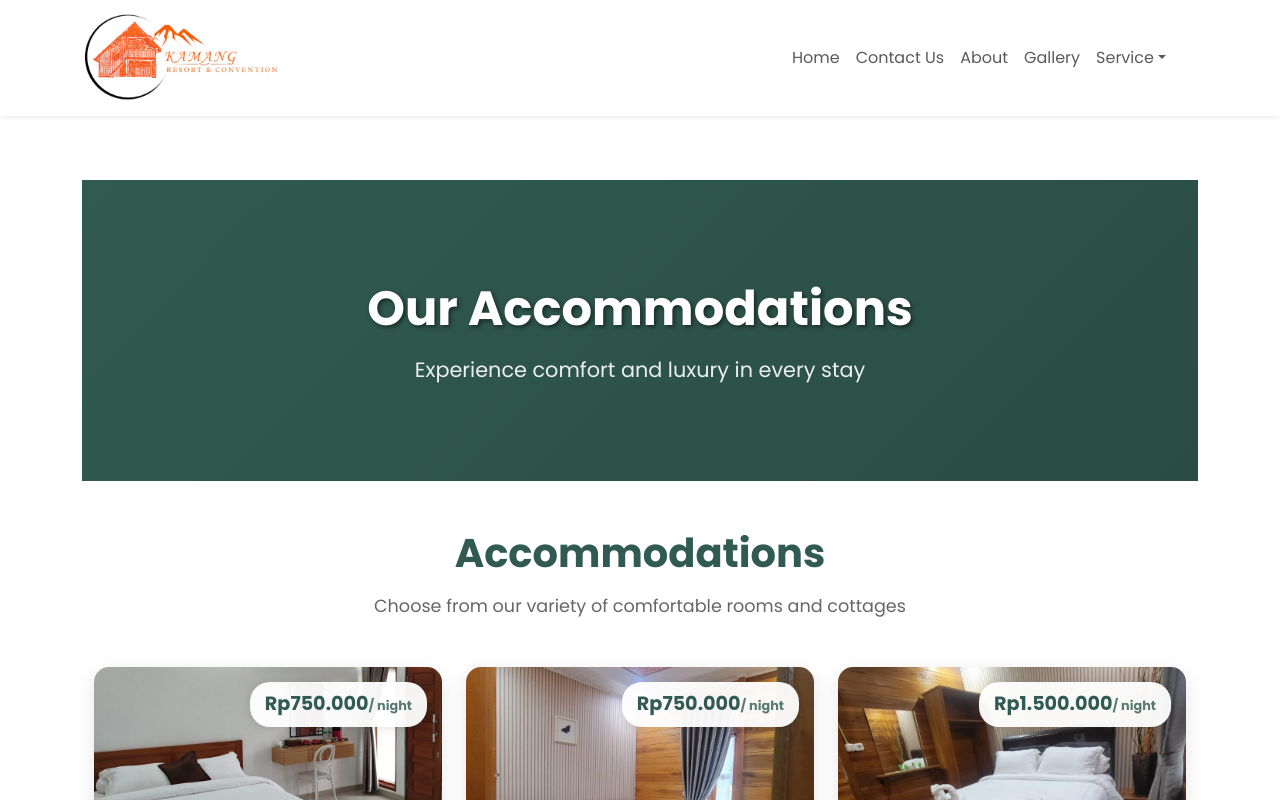
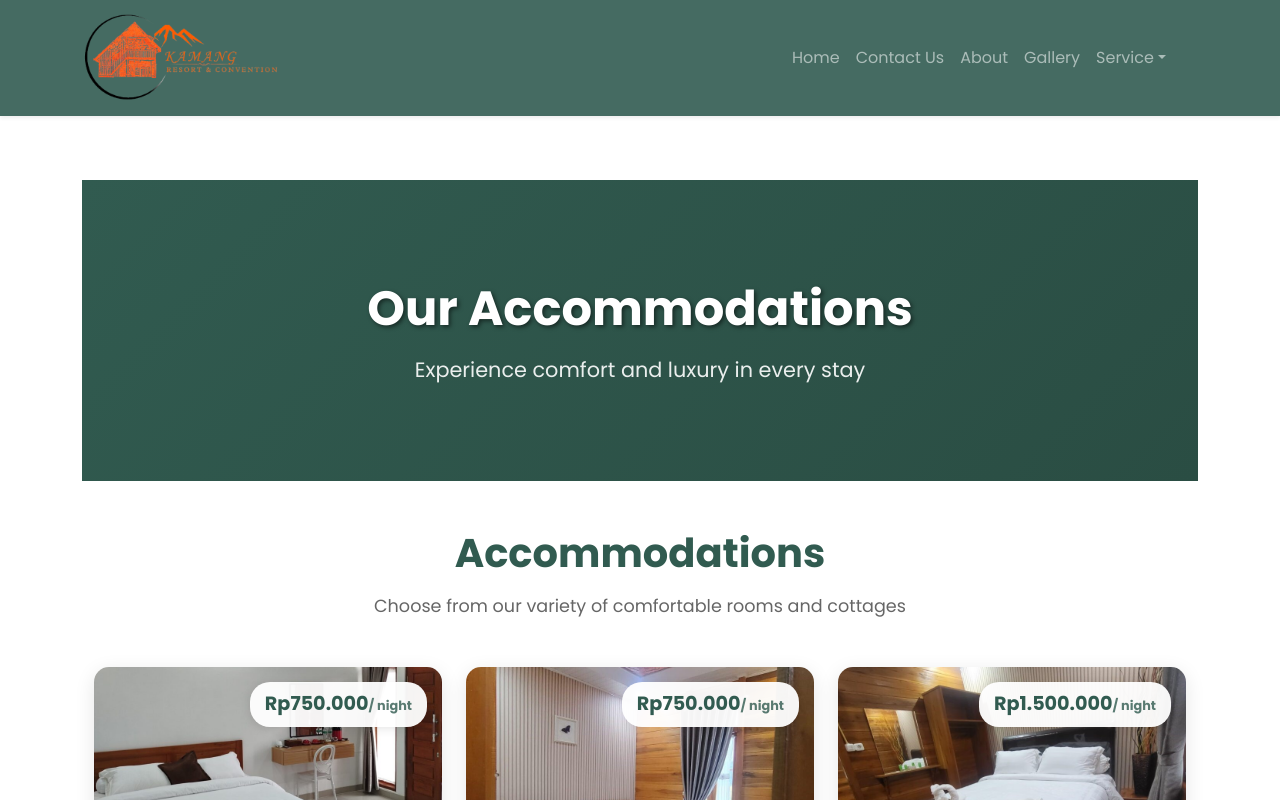
Before and after one commit to AstriNurjannah/kamangresort, a React (Vite) app in the folder resort-app/: page /Kamang-Resort/Facilities in a window 1280 px wide. Shown: the top 800 px of the page. Built offline with nearby package versions, Linux system fonts and the light colour scheme.

Commit message:
Commit pertama farhan

```diff
--- a/resort-app/src/App.css
+++ b/resort-app/src/App.css
@@ -11,6 +11,25 @@ body,
 :root {
   --navbar-height: 80px;
 }
+
+/* Poster */
+.img-hover1 {
+  transition: transform 0.4s ease, box-shadow 0.4s ease;
+  cursor: pointer;
+}
+
+.img-hover1:hover {
+  transform: scale(1.05);
+  box-shadow: 0 8px 25px rgba(0, 0, 0, 0.25);
+}
+
+/* Background blur saat modal aktif */
+.modal-backdrop.show {
+  backdrop-filter: blur(8px);
+  background-color: rgba(0, 0, 0, 0.45);
+}
+
+/* End Poster */
 
 /* FAQ Start */
 .accordion-button {
--- a/resort-app/src/components/Footer.jsx
+++ b/resort-app/src/components/Footer.jsx
@@ -65,13 +65,13 @@ function Footer() {
           <div className="col-md-2 mb-4 ">
             <h5 className="">Our Partner</h5>
             <img
-              src="/LogoResort.png"
+              src="/Kamang-Resort/LogoResort.png"
               alt="Logo Resort"
               width="120"
               className="my-2"
             />
             <img
-              src="/LogoGroup.png"
+              src="/Kamang-Resort/LogoGroup.png"
               alt="Logo Support"
               width="120"
               className="my-2"
--- a/resort-app/src/components/NavigationBar.jsx
+++ b/resort-app/src/components/NavigationBar.jsx
@@ -1,10 +1,14 @@
 import React, { useRef, useEffect } from "react";
-import { NavLink } from "react-router-dom";
+import { NavLink, useLocation } from "react-router-dom";
 import { Navbar, Nav, NavDropdown, Container } from "react-bootstrap";
 import "bootstrap/dist/css/bootstrap.min.css";
 
 function NavigationBar() {
   const navbarRef = useRef(null);
+  const location = useLocation();
+
+  // Cek apakah user sedang di halaman Home
+  const isHomePage = location.pathname === "/Home";
 
   useEffect(() => {
     const handleClickOutside = (event) => {
@@ -28,11 +32,17 @@ function NavigationBar() {
   return (
     <Navbar
       expand="lg"
-      bg="white"
-      variant="light"
+      variant="dark"
       fixed="top"
       className="shadow-sm"
       ref={navbarRef}
+      style={{
+        backgroundColor: isHomePage
+          ? "rgba(49, 91, 81, 0.90)" // Navbar transparan di Home
+          : "rgba(49, 91, 81, 0.90)", // Navbar berwarna di halaman lain
+        backdropFilter: "blur(6px)",
+        transition: "background-color 0.3s ease",
+      }}
     >
       <Container>
         {/* Logo */}
@@ -41,7 +51,12 @@ function NavigationBar() {
           to="/Home"
           className="d-flex align-items-center me-1"
         >
-          <img src="/Kamang-Resort/LogoResort2.png" alt="Logo" width="250" height="100" />
+          <img
+            src="/Kamang-Resort/LogoResort2.png"
+            alt="Logo"
+            width="250"
+            height="100"
+          />
         </Navbar.Brand>
 
         {/* Toggle (Hamburger) */}
@@ -50,41 +65,57 @@ function NavigationBar() {
         {/* Menu Collapse */}
         <Navbar.Collapse id="navbarNavDropdown">
           <Nav className="ms-auto">
+            {/* Home */}
             <Nav.Link
               as={NavLink}
               to="/Home"
               className={({ isActive }) =>
-                isActive ? "active text-dark me-4" : "text-secondary me-4"
+                isActive
+                  ? isHomePage
+                    ? "active text-dark me-4"
+                    : "active text-white me-4"
+                  : isHomePage
+                  ? "text-dark me-4"
+                  : "text-light me-4"
               }
             >
               Home
             </Nav.Link>
 
+            {/* Contact */}
             <Nav.Link
               as={NavLink}
               to="/ContactUs"
               className={({ isActive }) =>
-                isActive ? "active text-dark me-4" : "text-secondary me-4"
+                isActive
+                  ? "active text-white me-4"
+                  : "text-light me-4"
               }
             >
               Contact Us
             </Nav.Link>
 
+            {/* About */}
             <Nav.Link
               as={NavLink}
               to="/About"
               className={({ isActive }) =>
-                isActive ? "active text-dark me-4" : "text-secondary me-4"
+                isActive
+                  ? "active text-white me-4"
+                  : "text-light me-4"
               }
             >
               About
             </Nav.Link>
 
+            {/* Gallery */}
             <Nav.Link
               as={NavLink}
               to="/Gallery"
               className={({ isActive }) =>
-                isActive ? "active text-dark me-4" : "text-secondary me-4"
+                isActive
+                  ? "active text-white me-4"
+                  : "text-light me-4"
               }
             >
               Gallery
@@ -94,7 +125,7 @@ function NavigationBar() {
             <NavDropdown
               title="Service"
               id="navbarDropdown"
-              className="me-4 text-secondary"
+              className={isHomePage ? "me-4 text-dark" : "me-4 text-light"}
               menuVariant="light"
             >
               <NavDropdown.Item
--- a/resort-app/src/content/Home.jsx
+++ b/resort-app/src/content/Home.jsx
@@ -94,7 +94,6 @@ function Home() {
             left: 0,
             width: "100%",
             height: "100%",
-            backgroundColor: "#D7BE93",
             zIndex: 1,
           }}
         ></div>
@@ -382,7 +381,7 @@ function Home() {
 
                   {/* Submit */}
                   <div className="text-center mt-4">
-              <button type="button" class="btn btn-success" style={{backgroundColor: "#315B51"}}>Submit</button>
+                    <button type="button" class="btn btn-success" style={{ backgroundColor: "#315B51" }}>Submit</button>
                   </div>
                 </fieldset>
               </form>
@@ -647,6 +646,114 @@ function Home() {
         </div>
       </section>
 
+      <section
+        className="py-5 text-center"
+        style={{
+          background: "linear-gradient(180deg, #f8fcff 0%, #e9f6f1 100%)", // gradasi lembut biru-hijau muda
+        }}
+      >
+        <div className="container">
+          <h3
+            className="fw-bold mb-4"
+            style={{ color: "#2f5d50", letterSpacing: "0.5px" }}
+          >
+            Fasilitas
+          </h3>
+
+          <div className="row g-4 justify-content-center">
+            {/* Poster 1 */}
+            <div className="col-md-5">
+              <div
+                className="card border-0 shadow-sm rounded-4"
+                style={{
+                  backgroundColor: "#ffffff",
+                  transition: "transform 0.3s ease, box-shadow 0.3s ease",
+                }}
+              >
+                <div className="overflow-hidden position-relative rounded-top-4">
+                  <img
+                    src="/Kamang-Resort/POSTER_RESORT.png"
+                    className="card-img-top img-hover1"
+                    alt="Poster Resort 1"
+                    data-bs-toggle="modal"
+                    data-bs-target="#posterModal1"
+                  />
+                </div>
+              </div>
+            </div>
+
+            {/* Poster 2 */}
+            <div className="col-md-5">
+              <div
+                className="card border-0 shadow-sm rounded-4"
+                style={{
+                  backgroundColor: "#ffffff",
+                  transition: "transform 0.3s ease, box-shadow 0.3s ease",
+                }}
+              >
+                <div className="overflow-hidden position-relative rounded-top-4">
+                  <img
+                    src="/Kamang-Resort/POSTER_RESORT2.png"
+                    className="card-img-top img-hover1"
+                    alt="Poster Resort 2"
+                    data-bs-toggle="modal"
+                    data-bs-target="#posterModal2"
+                  />
+                </div>
+              </div>
+            </div>
+          </div>
+
+          {/* Tombol ke Fasilitas */}
+          <div className="mt-5">
+            <Link
+              to="/Facilities"
+              className="btn btn-success px-5 py-2 rounded-pill shadow-sm"
+              style={{
+                backgroundColor: "#2f5d50",
+                border: "none",
+                transition: "background-color 0.3s ease, transform 0.2s ease",
+              }}
+              onMouseOver={(e) => (e.target.style.backgroundColor = "#3e7c69")}
+              onMouseOut={(e) => (e.target.style.backgroundColor = "#2f5d50")}
+            >
+              Kunjungi Fasilitas
+            </Link>
+          </div>
+        </div>
+
+        {/* Modal Poster 1 */}
+        <div className="modal fade" id="posterModal1" tabIndex="-1" aria-hidden="true">
+          <div className="modal-dialog modal-dialog-centered modal-lg">
+            <div className="modal-content border-0 bg-transparent">
+              <div className="modal-body p-0">
+                <img
+                  src="/Kamang-Resort/POSTER_RESORT.PNG"
+                  className="w-100 rounded-3 shadow-lg"
+                  alt="Poster Resort 1"
+                />
+              </div>
+            </div>
+          </div>
+        </div>
+
+        {/* Modal Poster 2 */}
+        <div className="modal fade" id="posterModal2" tabIndex="-1" aria-hidden="true">
+          <div className="modal-dialog modal-dialog-centered modal-lg">
+            <div className="modal-content border-0 bg-transparent">
+              <div className="modal-body p-0">
+                <img
+                  src="/Kamang-Resort/POSTER_RESORT2.PNG"
+                  className="w-100 rounded-3 shadow-lg"
+                  alt="Poster Resort 2"
+                />
+              </div>
+            </div>
+          </div>
+        </div>
+      </section>
+
+
 
       {/* Video Ai */}
       <section>
```
Also changed, not shown: 1 other file (tests, documents, lock files or other folders). Lines whose indentation alone changed are shown as unchanged.
